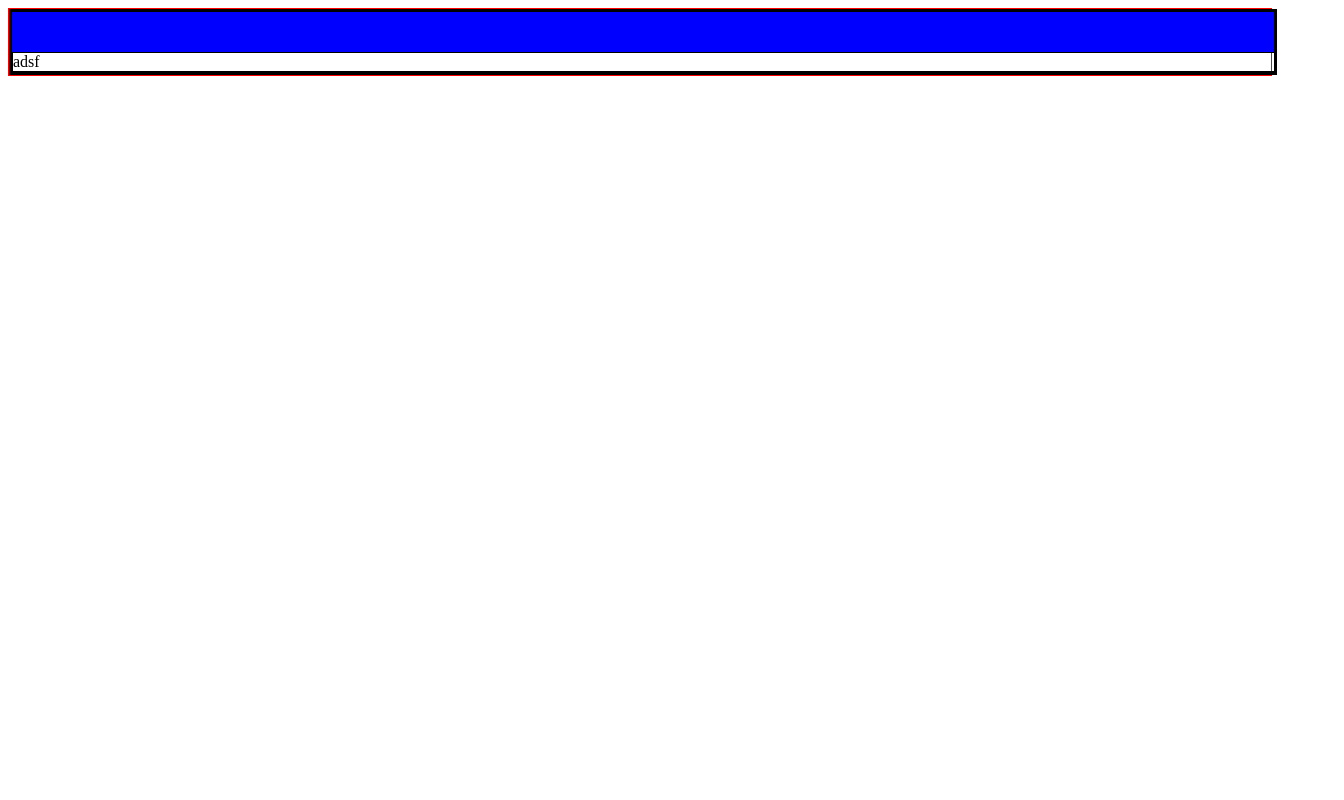
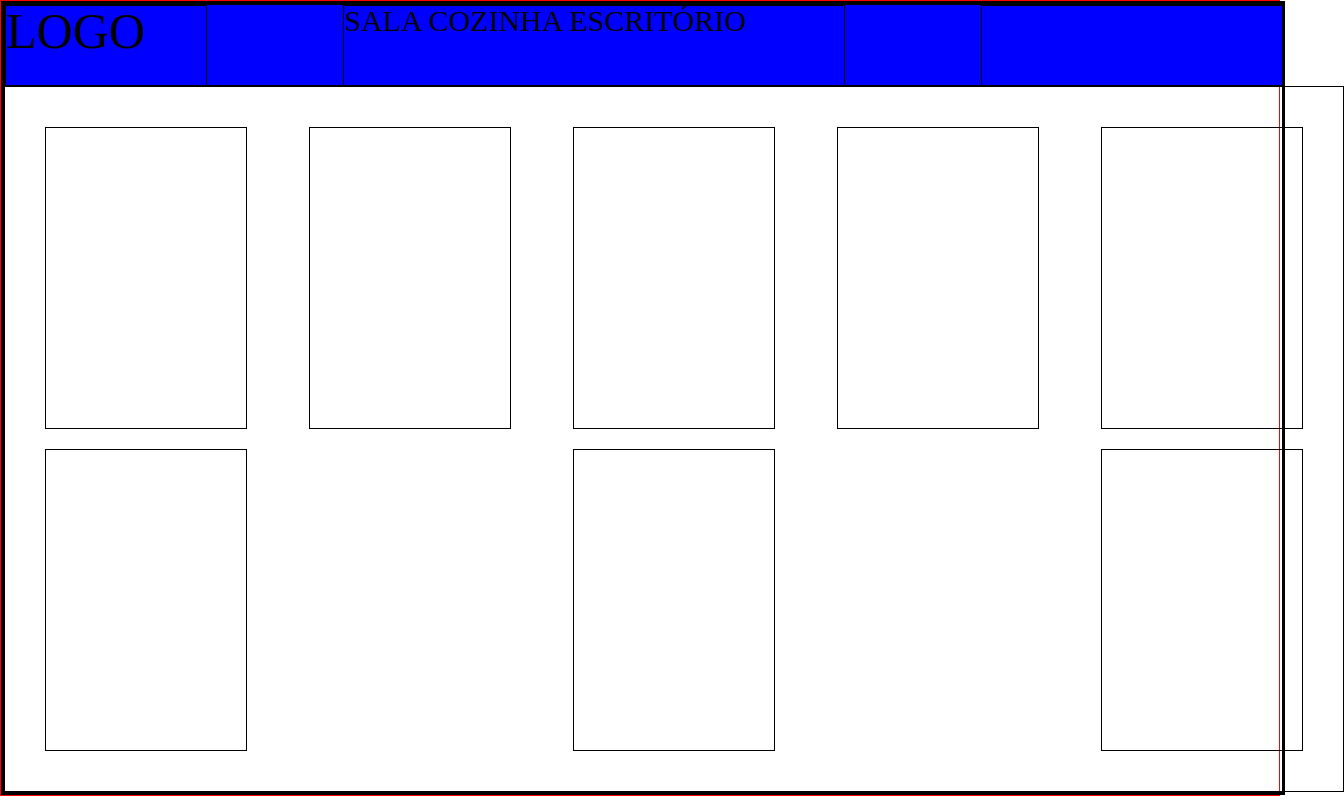
Before and after one commit to andressafirmino/P15-Projet-o, a React (Vite) app: page / in a window 1280 px wide. Shown: the whole page, 1344 px wide, since content can reach past the window. Built offline with nearby package versions, Linux system fonts and the light colour scheme.

Commit message:
global style

```diff
--- a/src/main.jsx
+++ b/src/main.jsx
@@ -1,9 +1,11 @@
 import React from 'react'
 import ReactDOM from 'react-dom/client'
 import App from './App.jsx'
+import GlobalStyle from './styles/globalStyles.jsx'
 
 ReactDOM.createRoot(document.getElementById('root')).render(
   <React.StrictMode>
+    <GlobalStyle/>
     <App />
   </React.StrictMode>,
 )
--- a/src/pages/HomePage.jsx
+++ b/src/pages/HomePage.jsx
@@ -4,8 +4,22 @@
 
     return (
         <CsHomePage>
-            <header></header>
-            <main>adsf</main>
+            <header>
+                <div className="logo">LOGO</div>
+                <div className="sectors">SALA COZINHA ESCRITÓRIO</div>
+                <div className="interaction"></div>
+            </header>
+            <main>
+                <div className="product"></div>
+                <div className="product"></div>
+                <div className="product"></div>
+                <div className="product"></div>
+                <div className="product"></div>
+                <div className="product"></div>
+                <div className="product"></div>
+                <div className="product"></div>
+
+            </main>
         </CsHomePage>
     );
 
@@ -20,17 +34,51 @@
   display: flex;
   flex-direction: column;
 
+    *{
+        border: 1px solid;
 
+    }
 
   header{
     width: 100%;
-    height: 40px;
+    height: 80px;
     background-color: blue;
+    display: flex;
+    justify-content: space-between;
+
+    .logo{
+        height: 100%;
+        width: 200px;
+        font-size: 50px;
+    }
+    .sectors{
+        height: 100%;
+        width: 500px;
+        font-size: 30px;
+
+    }
+    .interaction{
+        height: 100%;
+        width: 300px;
+    }
   }
+
   main{
     width: 100%;
     height: auto;
     border: 1px solid;
 
+    display: flex;
+    justify-content: space-between;
+    flex-wrap: wrap;
+    padding: 30px;
+
+    .product{
+        width: 200px;
+        height: 300px;
+        margin: 10px;
+
+    }
+
   }
 `;
--- /dev/null
+++ b/src/styles/globalStyles.jsx
@@ -0,0 +1,54 @@
+import { createGlobalStyle } from "styled-components";
+
+const GlobalStyle = createGlobalStyle`
+/* http://meyerweb.com/eric/tools/css/reset/
+   v2.0 | 20110126
+   License: none (public domain)
+*/
+
+html, body, div, span, applet, object, iframe,
+h1, h2, h3, h4, h5, h6, p, blockquote, pre,
+a, abbr, acronym, address, big, cite, code,
+del, dfn, em, img, ins, kbd, q, s, samp,
+small, strike, strong, sub, sup, tt, var,
+b, u, i, center,
+dl, dt, dd, ol, ul, li,
+fieldset, form, label, legend,
+table, caption, tbody, tfoot, thead, tr, th, td,
+article, aside, canvas, details, embed,
+figure, figcaption, footer, header, hgroup,
+menu, nav, output, ruby, section, summary,
+time, mark, audio, video {
+	margin: 0;
+	padding: 0;
+	border: 0;
+	font-size: 100%;
+	font: inherit;
+	vertical-align: baseline;
+}
+/* HTML5 display-role reset for older browsers */
+article, aside, details, figcaption, figure,
+footer, header, hgroup, menu, nav, section {
+	display: block;
+}
+body {
+	line-height: 1;
+}
+ol, ul {
+	list-style: none;
+}
+blockquote, q {
+	quotes: none;
+}
+blockquote:before, blockquote:after,
+q:before, q:after {
+	content: '';
+	content: none;
+}
+table {
+	border-collapse: collapse;
+	border-spacing: 0;
+}
+`;
+
+export default GlobalStyle;
```
